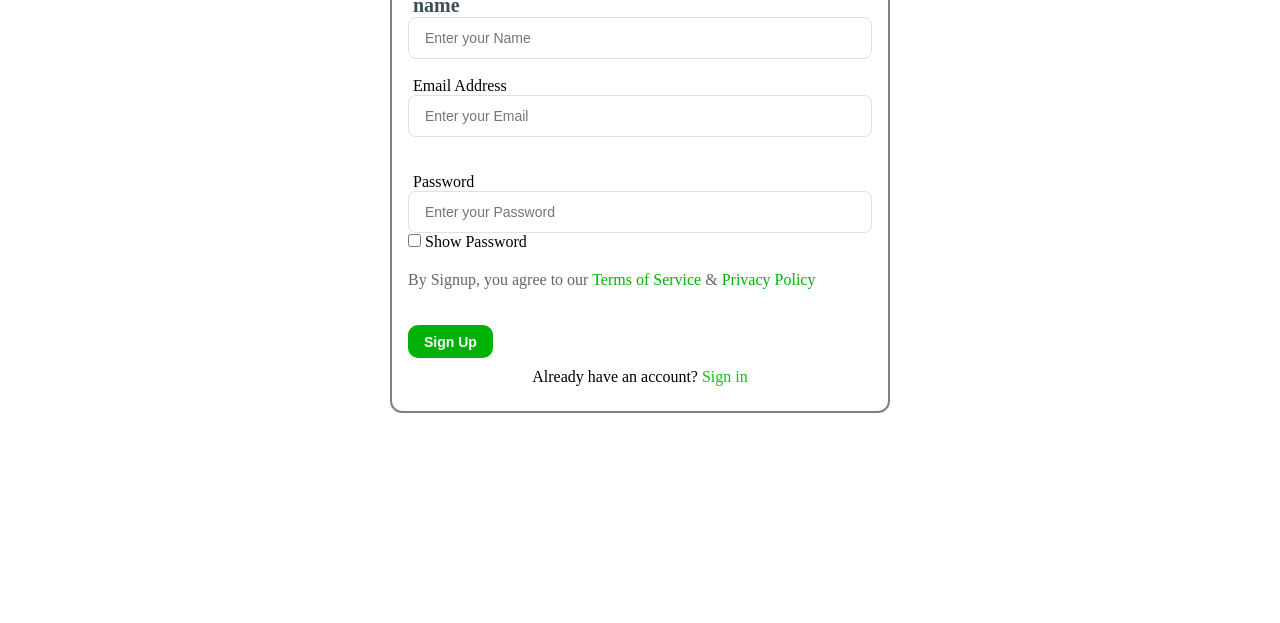
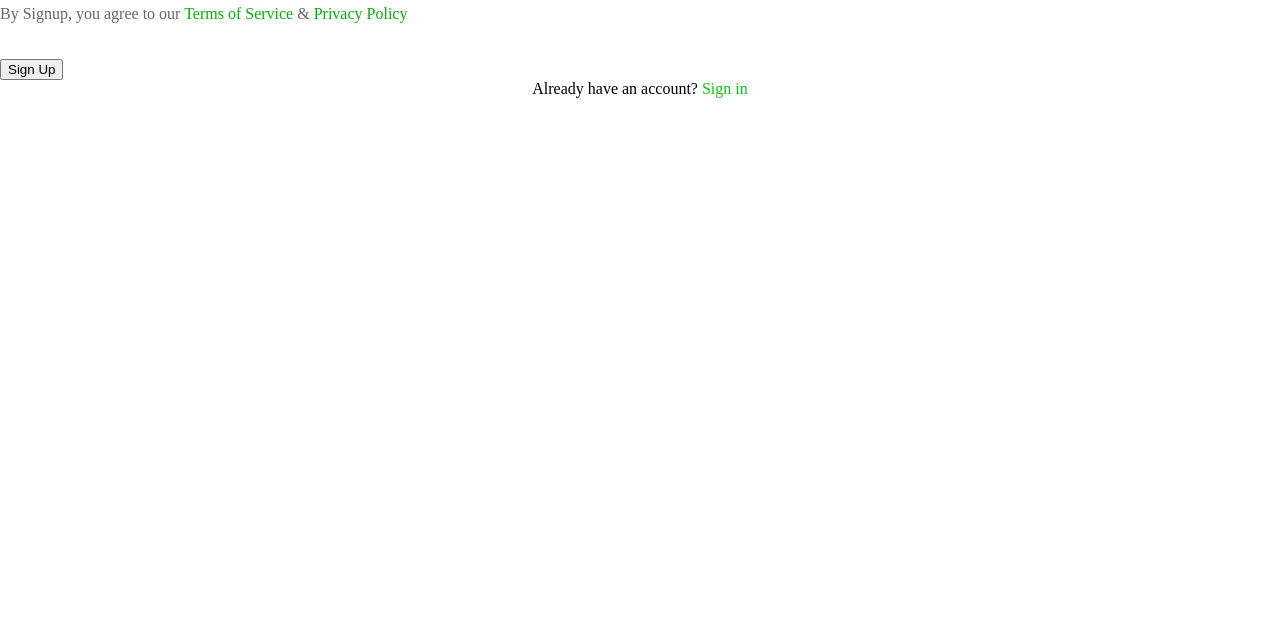
Before and after one commit to DeveloperArihant/html-project, a plain HTML site: page pages/login.html in a window 1280 px wide. Shown: the part 177-800 px from the top of the page. Drawn offline with nearby package versions, Linux system fonts and the light colour scheme.

Commit message:
Update style.css

```diff
--- a/css/style.css
+++ b/css/style.css
@@ -147,7 +147,6 @@
 }
 .price {
   margin-top: 6px;
-  margin-left: 5px;
 }
 .price .line-through {
   text-decoration: line-through;
@@ -371,9 +370,9 @@ table td {
     font-size: 18px;
     font-weight: 600;
 
-    /* display: flex;
+    display: flex;
     justify-content: space-between;
-    cursor: pointer; */
+    cursor: pointer;
 }
 
 .terms {
@@ -414,90 +413,14 @@ table td {
   background-color: #000000;
   color:white;
 }
-.signup{
+
+.sign-up-container{
   width: 500px;
-  /* height: 507px; */
-  margin-top: 100px;
-  border: 2px solid grey;
-  margin: 100px auto;
-  padding: 25px 16px;
-  border-radius: 12px;
+  height: 400px;
+  background-color: grey;
 }
-.sign-heading{
-  font-size: 30px;
+.menus select{
+  border: none;
+  background-color: transparent;
+  cursor: pointer;
 }
-
-.name{
-      color: #3d4f58;
-    margin-bottom: 8px;
-    margin-top: 10px;
-    padding: 5px;
-
-}
-.name-input{
-    background-color: #fff;
-    border: 1px solid #dfe2e1;
-    border-radius: 8px;
-    color: #21313c;
-    display: block;
-    font-size: 14px;
-    font-weight: 500;
-    line-height: 1.6;
-    padding: 8.8px 16px;
-    transition: border-color .15s ease-in-out, box-shadow .15s ease-in-out;
-    width: 100%;
-}
-.Pass{
-  padding: 5px;
-}
-.pass-input{
-   background-color: #fff;
-    border: 1px solid #dfe2e1;
-    border-radius: 8px;
-    color: #21313c;
-    display: block;
-    font-size: 14px;
-    font-weight: 500;
-    line-height: 1.6;
-    padding: 8.8px 16px;
-    transition: border-color .15s ease-in-out, box-shadow .15s ease-in-out;
-    width: 100%;
-}
-.email{
-  padding: 5px;
-}
-.email-input{
-  background-color: #fff;
-    border: 1px solid #dfe2e1;
-    border-radius: 8px;
-    color: #21313c;
-    display: block;
-    font-size: 14px;
-    font-weight: 500;
-    line-height: 1.6;
-    padding: 8.8px 16px;
-    transition: border-color .15s ease-in-out, box-shadow .15s ease-in-out;
-    width: 100%;
-}
-.sign-heading{
-      color: #21313c;
-    font-weight: 600;
-    line-height: 1.2;
-    margin-bottom: 8px;
-    margin-top: 0;
-}
-.btn{
-    /* width: 100px; */
-    /* margin-top: 20px; */
-    padding: 8.8px 16px;
-    background: #00b207;
-    border: none;
-    border-radius: 10px;
-    color: white;
-    font-size: 14px;
-    font-weight: 600;
-    color: #fff;
-}
-p{
-  margin-top: 10px;
-}
```
